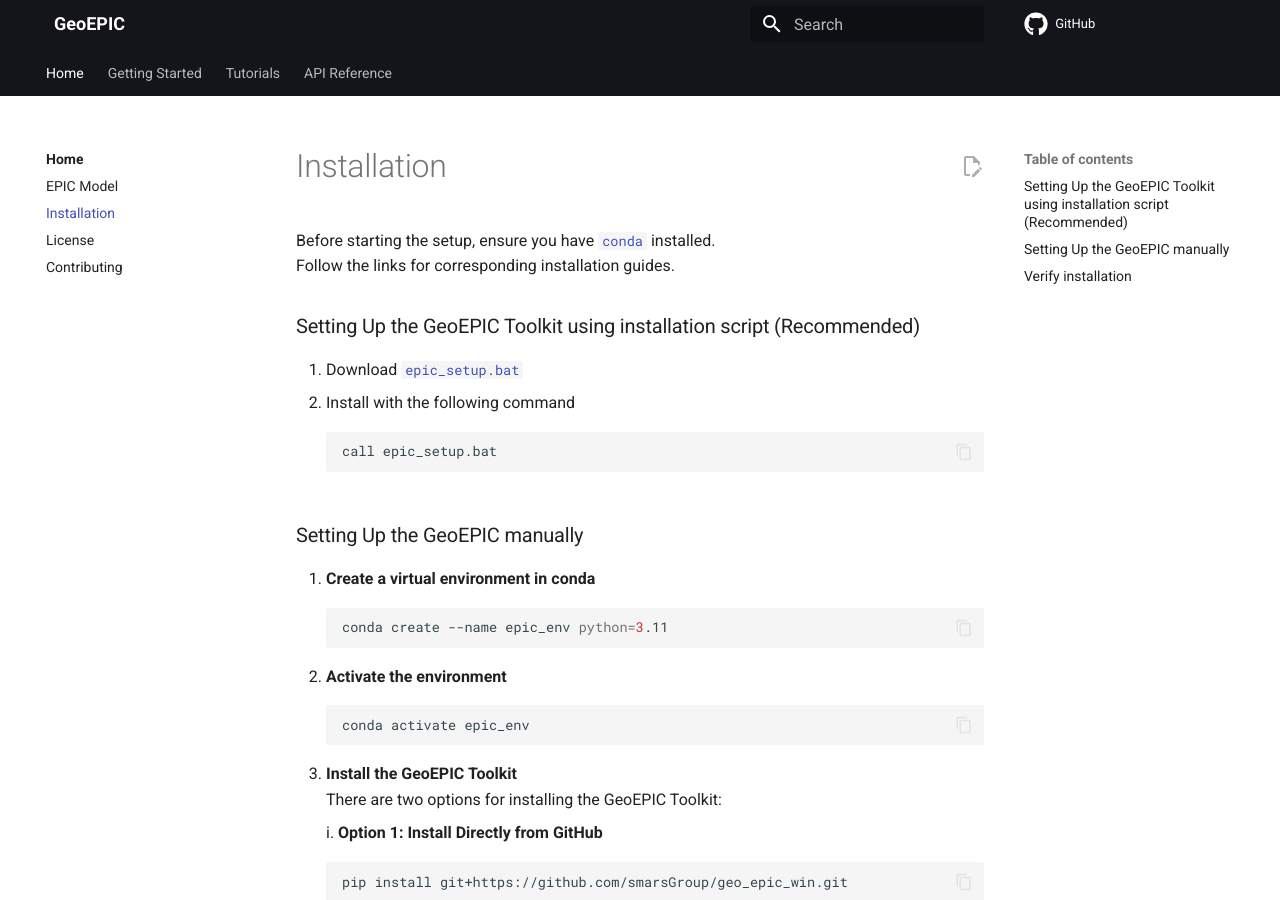
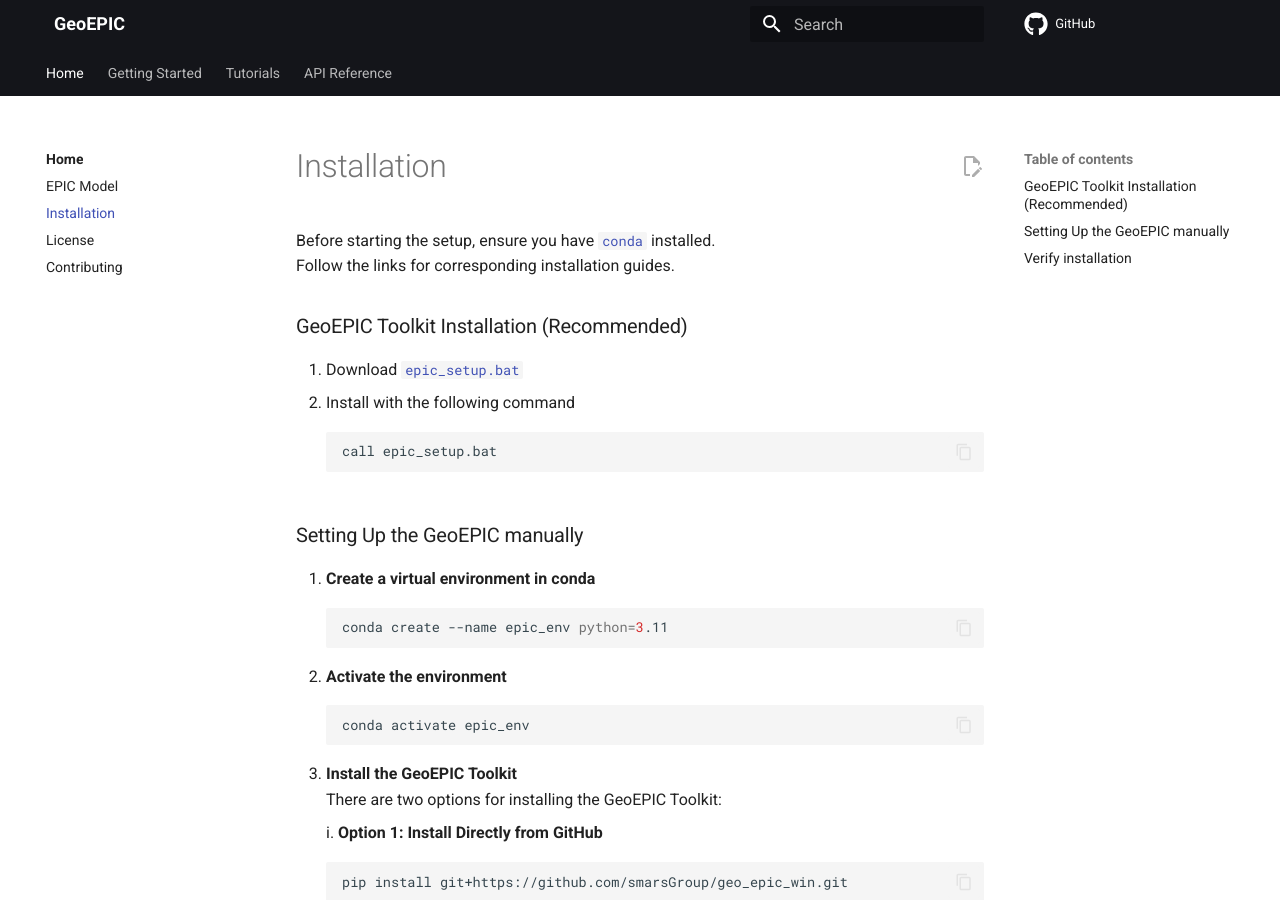
Before and after one commit to smarsGroup/geo_epic_win, an MkDocs documentation site: the page built from docs/pages/installation.md, in a window 1280 px wide and 900 px high. Built offline with MkDocs 1.6.1 and Material for MkDocs 9.7.7, drawn with Linux system fonts in a browser that asks for light colours; comment, search, counter and statistics services are not loaded.

Commit message:
Update installation.md

````diff
--- a/docs/pages/installation.md
+++ b/docs/pages/installation.md
@@ -1,7 +1,7 @@
 <!-- ## <strong>Installation</strong> -->
 Before starting the setup, ensure you have [`conda`](https://docs.conda.io/projects/conda/en/latest/user-guide/install/linux.html) installed. <br> Follow the links for corresponding installation guides.
 
-### Setting Up the GeoEPIC Toolkit using installation script (Recommended)
+### GeoEPIC Toolkit Installation (Recommended)
 1. Download [`epic_setup.bat`](https://smarsgroup.github.io/geo_epic_win/epic_setup.bat)
 2. Install with the following command
    ```
````
